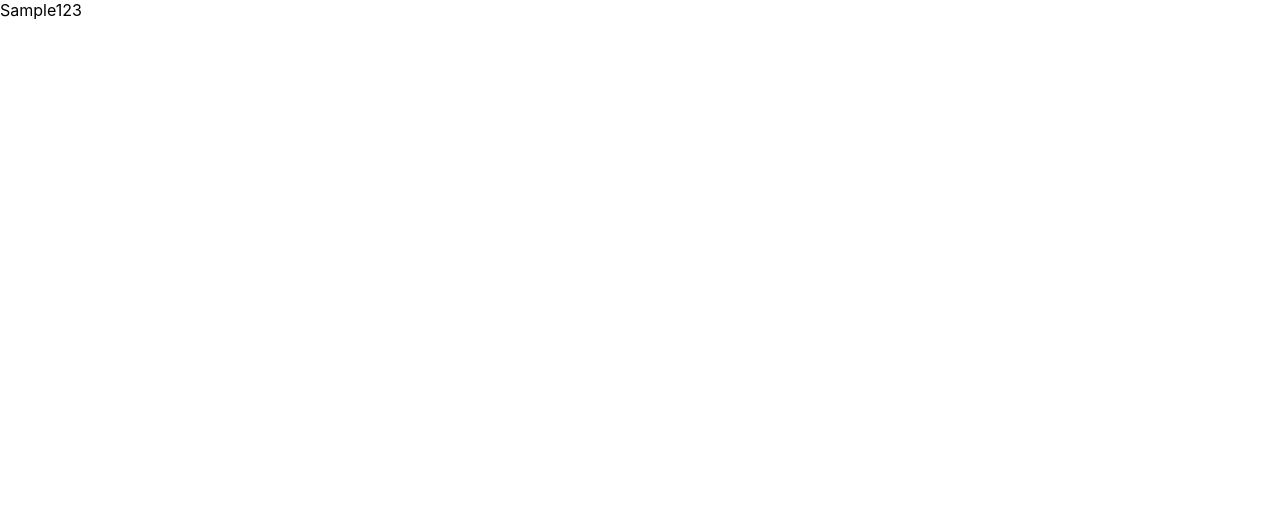
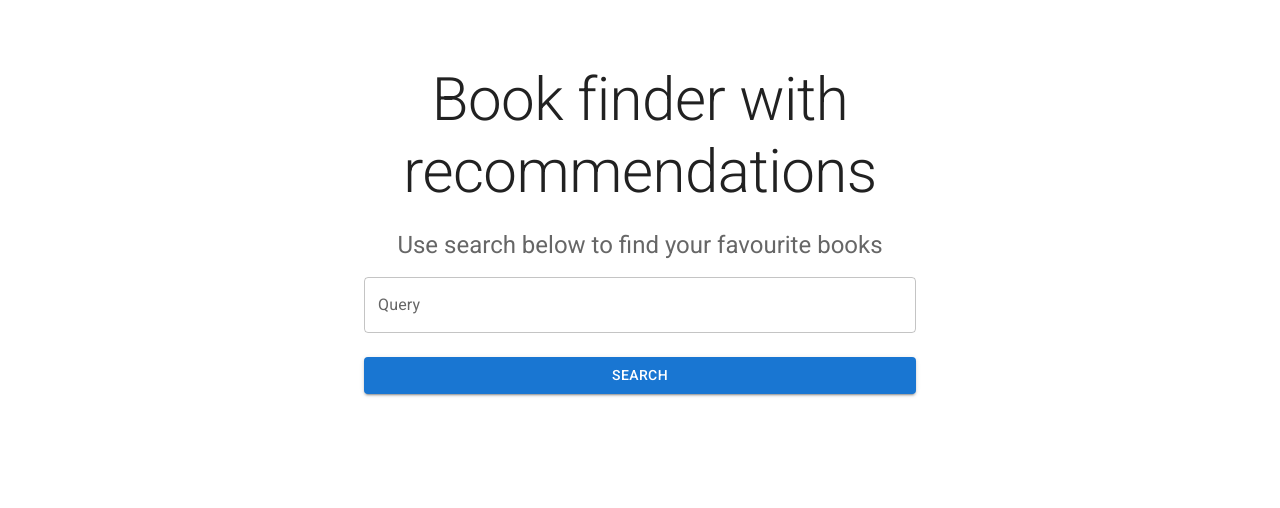
Before and after one commit to 22-04-80/rwisw-projekt, a React (Create React App) app: page / in a window 1280 px wide. Both pictures are taken after typing "Sample123" into the empty fields and a click on the button "START". Shown: the top 508 px of the page. Built offline with nearby package versions, Linux system fonts and the light colour scheme.

Commit message:
Add SearchView

```diff
--- a/src/App.tsx
+++ b/src/App.tsx
@@ -1,5 +1,6 @@
 import React from 'react';
-import {AuthenticationView} from "./AuthenticationView";
+import {AuthenticationView} from "./authentication/AuthenticationView";
+import {SearchView} from './search/SearchView';
 
 interface AppProps {}
 
@@ -24,7 +25,7 @@ export class App extends React.Component<AppProps, AppState> {
     const {apiKey} = this.state;
     return apiKey
       ? (
-        <div>{apiKey}</div>
+        <SearchView apiKey={apiKey} />
       )
       : (
         <AuthenticationView onStart={this.setUpApiKey}/>
--- a/src/AuthenticationView.tsx
+++ b/src/authentication/AuthenticationView.tsx
@@ -67,7 +67,7 @@ export class AuthenticationView extends React.Component<AuthenticationViewProps,
                 <Grid container>
                   <Grid item>
                     <Link href="https://console.developers.google.com/" variant="body2">
-                      {"Don't have an account? Set up one in your Google Account"}
+                      {"Don't have an API key? Set up one in your Google Account"}
                     </Link>
                   </Grid>
                 </Grid>
--- /dev/null
+++ b/src/search/SearchResult.tsx
@@ -0,0 +1,47 @@
+import * as React from 'react';
+import Button from '@mui/material/Button';
+import Card from '@mui/material/Card';
+import CardActions from '@mui/material/CardActions';
+import CardContent from '@mui/material/CardContent';
+import CardMedia from '@mui/material/CardMedia';
+import Grid from '@mui/material/Grid';
+import Typography from '@mui/material/Typography';
+
+interface SearchResultProps {
+    searchResult: any; // TODO
+}
+
+export class SearchResult extends React.Component<SearchResultProps, {}> {
+    render () {
+        return (
+        <Grid item xs={12} sm={6} md={4}>
+            <Card
+              sx={{ height: '100%', display: 'flex', flexDirection: 'column' }}
+            >
+              <CardMedia
+                component="img"
+                sx={{
+                  // 16:9
+                  pt: '56.25%',
+                }}
+                image="https://source.unsplash.com/random"
+                alt="random"
+              />
+              <CardContent sx={{ flexGrow: 1 }}>
+                <Typography gutterBottom variant="h5" component="h2">
+                  Heading
+                </Typography>
+                <Typography>
+                  This is a media card. You can use this section to describe the
+                  content.
+                </Typography>
+              </CardContent>
+              <CardActions>
+                <Button size="small">View</Button>
+                <Button size="small">Edit</Button>
+              </CardActions>
+            </Card>
+        </Grid>
+        )
+    }
+}
--- /dev/null
+++ b/src/search/SearchView.tsx
@@ -0,0 +1,88 @@
+import * as React from 'react';
+import CssBaseline from '@mui/material/CssBaseline';
+import Grid from '@mui/material/Grid';
+import Box from '@mui/material/Box';
+import Typography from '@mui/material/Typography';
+import Container from '@mui/material/Container';
+import TextField from '@mui/material/TextField';
+import Button from '@mui/material/Button';
+import { createTheme, ThemeProvider } from '@mui/material/styles';
+import { SearchResult } from './SearchResult';
+
+const cards = [1, 2, 3, 4, 5, 6, 7, 8, 9];
+
+const theme = createTheme();
+
+interface SearchViewProps {
+  apiKey: string;
+}
+
+interface SearchViewState {
+  query: string;
+}
+
+export class SearchView extends React.Component<SearchViewProps, SearchViewState> {
+  constructor(props: SearchViewProps) {
+    super(props);
+
+    this.state = {query: ""};
+  }
+
+  protected onQueryChange = (event: any): void => {
+    this.setState({
+      query: event?.target?.value as string,
+    });
+  }
+
+  public render () {
+      const {apiKey} = this.props;
+      const {query} = this.state;
+
+      return (
+          <ThemeProvider theme={theme}>
+            <CssBaseline />
+            <main>
+              {/* Hero unit */}
+              <Box
+                sx={{
+                  bgcolor: 'background.paper',
+                  pt: 8,
+                  pb: 6,
+                }}
+              >
+                <Container maxWidth="sm">
+                  <Typography
+                    component="h1"
+                    variant="h2"
+                    align="center"
+                    color="text.primary"
+                    gutterBottom
+                  >
+                    Book finder with recommendations
+                  </Typography>
+                  <Typography variant="h5" align="center" color="text.secondary" paragraph>
+                    Use search below to find your favourite books
+                  </Typography>
+                  <TextField fullWidth label="Query" id="query" value={query} onChange={this.onQueryChange} />
+                  <Button
+                    type="button"
+                    fullWidth
+                    variant="contained"
+                    sx={{ mt: 3, mb: 2 }}
+                    onClick={() => console.log(query)}
+                  >
+                    Search
+                  </Button>
+                </Container>
+              </Box>
+              <Container sx={{ py: 8 }} maxWidth="md">
+                {/* End hero unit */}
+                <Grid container spacing={4}>
+                  {cards.map((searchResult) => <SearchResult key={searchResult} searchResult={searchResult} />)}
+                </Grid>
+              </Container>
+            </main>
+          </ThemeProvider>
+        );
+  }
+}
```
